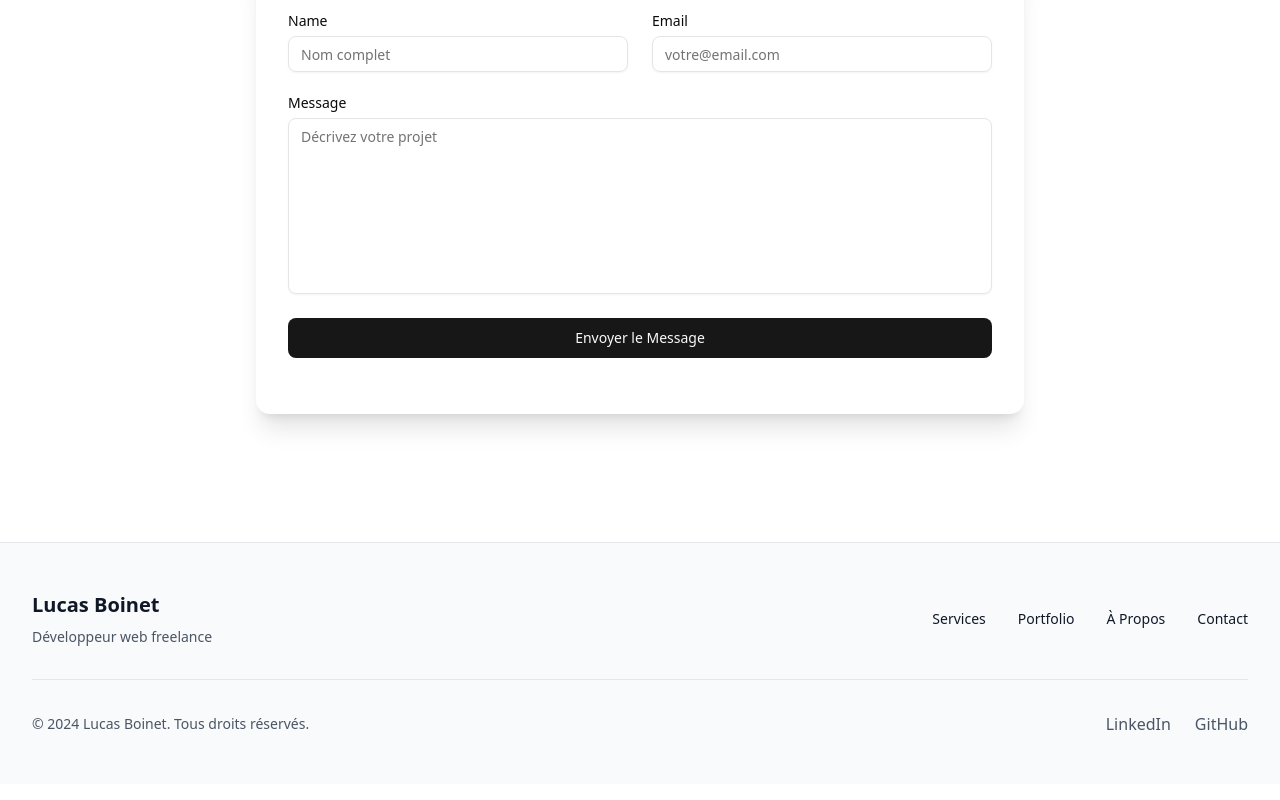
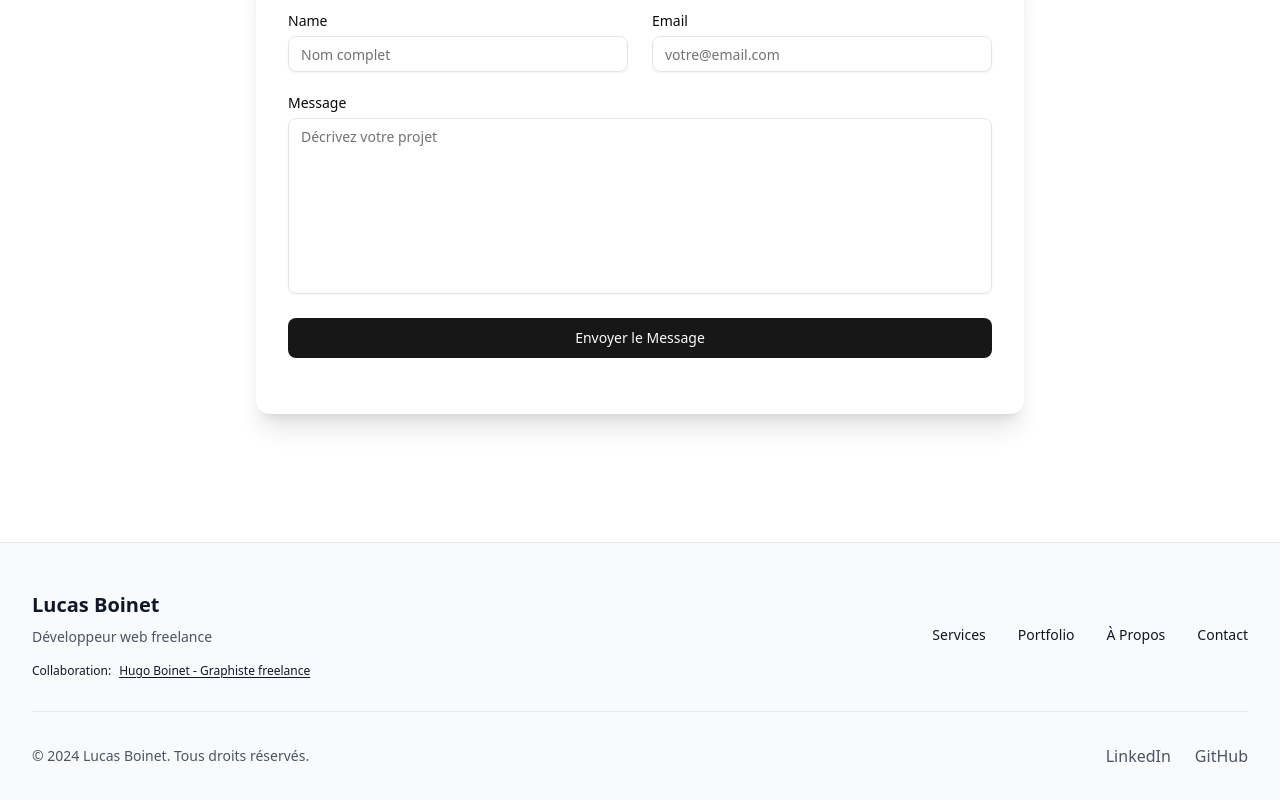
Before and after one commit to lucasboinet/personnal-website, a Next.js app: page / in a window 1280 px wide. Shown: the part 3598-4398 px from the top of the page. Built offline with nearby package versions, Linux system fonts and the light colour scheme.

Commit message:
feat: backlink

```diff
--- a/app/page.tsx
+++ b/app/page.tsx
@@ -462,6 +462,13 @@ export default function LandingPage() {
                 <span className="font-bold text-xl">Lucas Boinet</span>
               </Link>
               <p className="mt-2 text-sm text-gray-600">Développeur web freelance</p>
+
+              <div className="space-x-2 text-xs mt-4">
+                <span>Collaboration:</span>
+                <a href="https://www.hugoboinet.com" className="underline underline-offset-2" target="_blank" rel="noopener noreferrer">
+                  Hugo Boinet - Graphiste freelance
+                </a>
+              </div>
             </div>
 
             <div className="flex flex-col md:flex-row md:items-center space-y-4 md:space-y-0 md:space-x-8">
```
Also changed, not shown: public/open-graph-caption.png.
